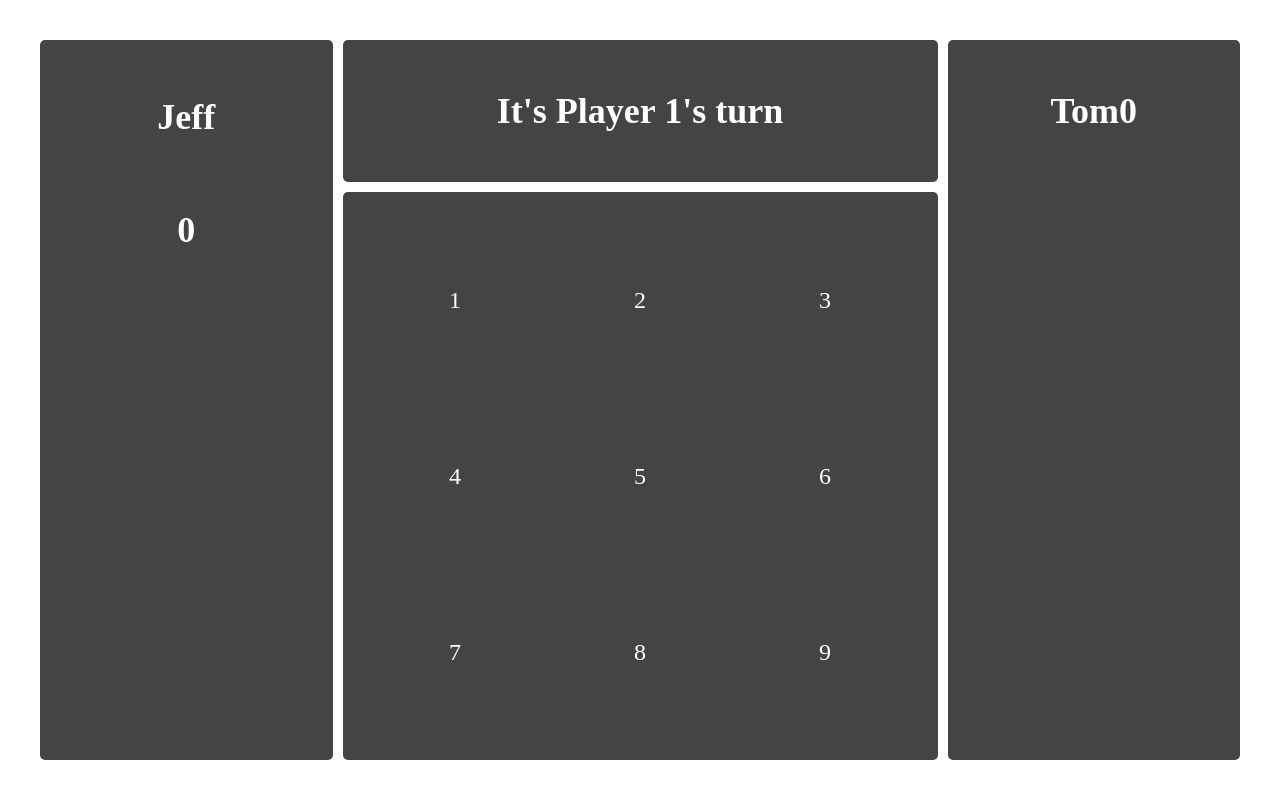
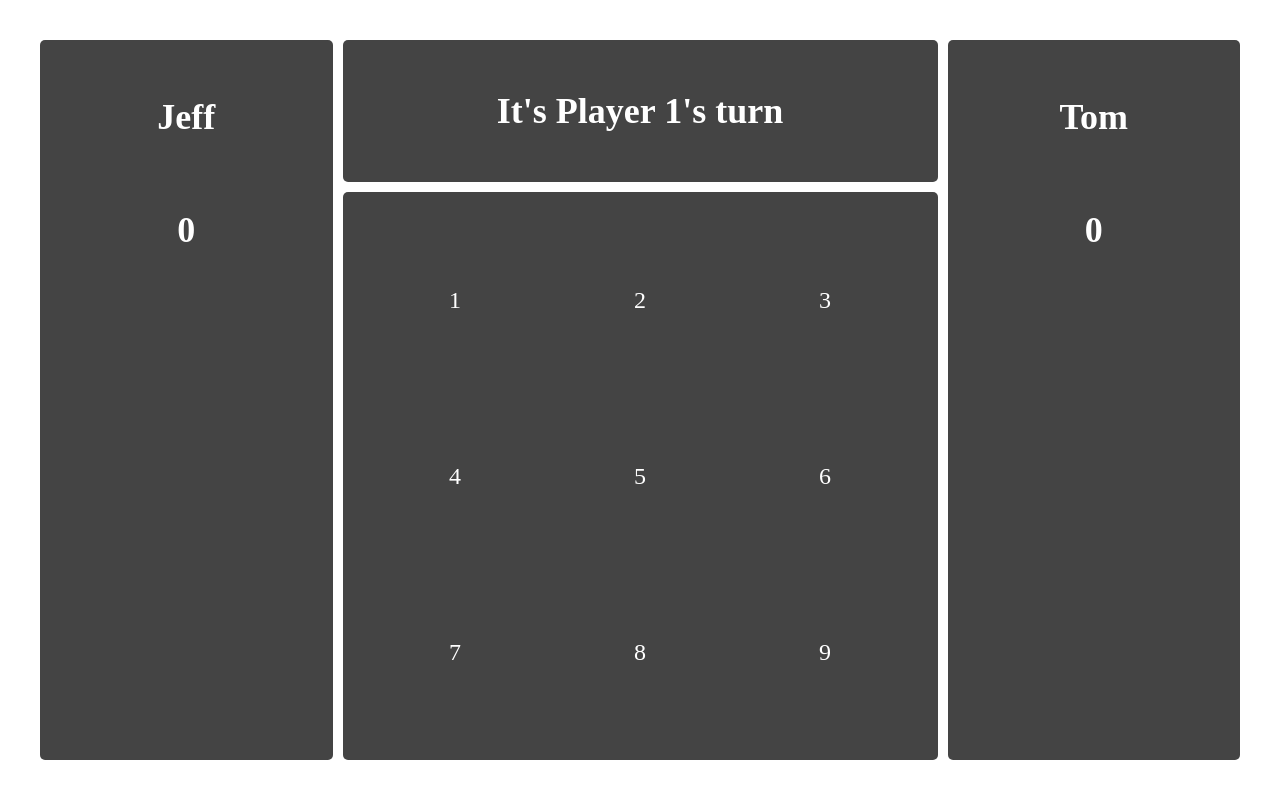
Before and after one commit to JWoltjen/Tic-Tac-Toe-Project, a plain HTML site: page index.html in a window 1280 px wide. Drawn offline with Linux system fonts and the light colour scheme.

Commit message:
Add css styling for Player 2 sidebar using subgrid

```diff
--- a/styles.css
+++ b/styles.css
@@ -68,4 +68,21 @@ body {
       grid-row: 1 / span 2;
       display: flex;
       justify-content: center;
+      display: grid;
+      grid-template-columns: 1fr;
+      grid-template-rows: 1fr 1fr 4fr
     }
+    .player2name {
+      grid-column: 1;
+      grid-row: 1;
+      display: flex;
+      justify-content: center;
+      align-items: center;
+    }
+    .winCounter2 {
+      grid-column: 1;
+      grid-row: 2;
+      display: flex;
+      justify-content: center;
+      align-items: center;
+    }
```
